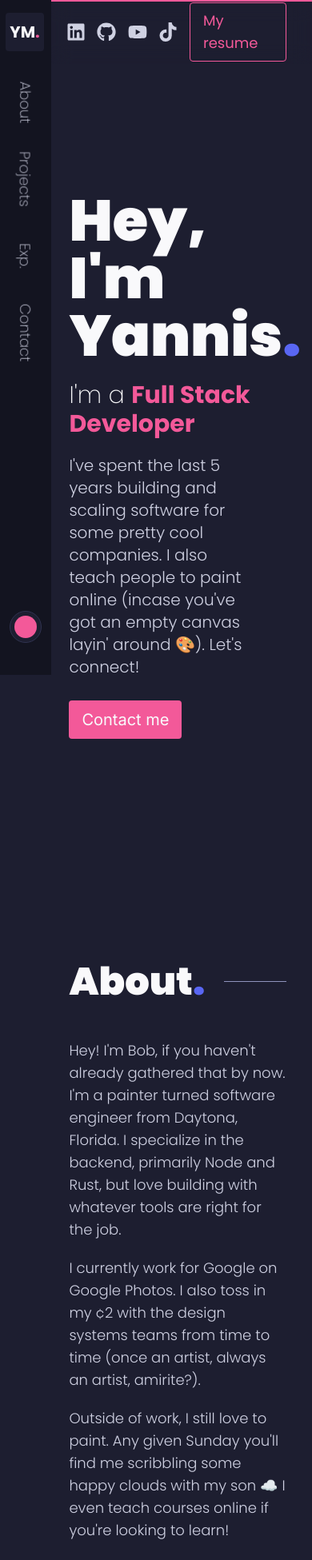
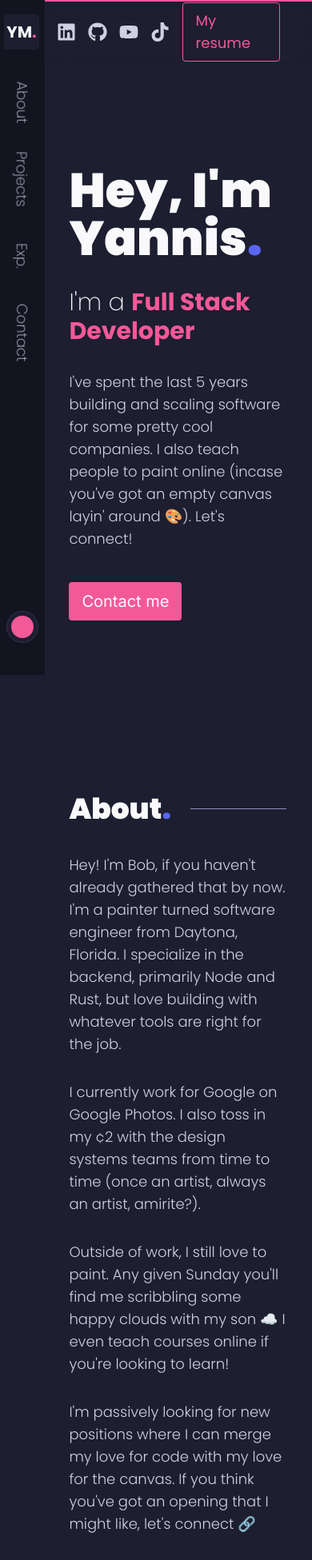
Before and after one commit to Voltz7788/personal-portfolio-v2, a Next.js app: page / in a window 390 px wide. Shown: the top 1951 px of the page at 80% size. Built offline with nearby package versions, Linux system fonts and the light colour scheme.

Commit message:
feat: make mobile responsive

```diff
--- a/app/components/About/About.tsx
+++ b/app/components/About/About.tsx
@@ -4,7 +4,7 @@ import Bio from "./Bio";
 
 export default function About() {
   return (
-    <section className="mt-28" id="about">
+    <section className="mt-20 md:mt-28" id="about">
       <SectionHeading.Root>
         <SectionHeading.Title title="About" />
         <SectionHeading.Divider />
--- a/app/components/About/Bio.tsx
+++ b/app/components/About/Bio.tsx
@@ -8,8 +8,8 @@ import { workTechStack } from "@/app/data/workTechStack";
 
 export default function Bio() {
   return (
-    <div className="flex flex-col lg:grid lg:grid-cols-5 gap-7 w-full mt-10">
-      <div className="text-copy-light col-span-3 flex flex-col gap-5 font-light text-lg">
+    <div className="flex flex-col lg:grid lg:grid-cols-5 gap-7 w-full mt-7 md:mt-10">
+      <div className="text-copy-light col-span-3 flex flex-col gap-8 md:gap-5 font-light text-lg">
         <Reveal>
           <p className="transition-all duration-300">
             Hey! I&apos;m Bob, if you haven&apos;t already gathered that by now.
--- a/app/components/Animation/ScrollTracker.tsx
+++ b/app/components/Animation/ScrollTracker.tsx
@@ -7,7 +7,7 @@ export default function ScrollTracker() {
   return (
     <motion.div
       style={{ scaleX: scrollYProgress }}
-      className={`bg-secondary fixed top-0 w-full origin-left h-0.5 mx-16 z-40`}
+      className={`bg-secondary fixed top-0 w-full origin-left h-0.5 mx-14 md:mx-16 z-40`}
     />
   );
 }
--- a/app/components/Contact/Contact.tsx
+++ b/app/components/Contact/Contact.tsx
@@ -10,20 +10,20 @@ export default function Contact() {
       id="contact"
     >
       <Reveal width="w-full">
-        <h2 className="font-black text-7xl lg:text-[5.5rem] text-copy w-full text-center transition-all duration-300">
+        <h2 className="font-black text-[3.5rem] md:text-7xl lg:text-[5.5rem] text-copy w-full text-center transition-all duration-300">
           Contact
           <span className="text-primary transition-all duration-300">.</span>
         </h2>
       </Reveal>
       <Reveal width="w-fit">
-        <p className="text-lg text-center font-light text-copy-lighter mx-auto  lg:max-w-[80%] mb-10 mt-2 transition-all duration-300">
+        <p className="text-lg text-center font-light text-copy-lighter mx-auto lg:max-w-[80%] mb-10 mt-4 transition-all duration-300">
           Shoot me an email if you want to connect! You can also find me on{" "}
           <Link
             href={socials.linkedIn}
             target="_blank"
             className="text-secondary hover:underline transition-all duration-300"
           >
-            Linkedin
+            LinkedIn
           </Link>{" "}
           if that&apos;s more your speed.
         </p>
--- a/app/components/Experience/Experience.tsx
+++ b/app/components/Experience/Experience.tsx
@@ -4,7 +4,7 @@ import { experienceList } from "@/app/data/experienceList";
 
 export default function Experience() {
   return (
-    <section className="mt-64" id="experience">
+    <section className="mt-32 md:mt-64" id="experience">
       <SectionHeading.Root>
         <SectionHeading.Title title="Experience" />
         <SectionHeading.Divider />
--- a/app/components/General/SectionHeading.tsx
+++ b/app/components/General/SectionHeading.tsx
@@ -8,7 +8,7 @@ export default function Root({ children }: { children: ReactNode }) {
 const Title = ({ title }: { title: string }) => {
   return (
     <Reveal width="w-fit">
-      <h3 className="text-5xl lg:text-6xl font-black text-copy w-fit py-2 transition-all duration-300">
+      <h3 className="text-4xl md:text-5xl lg:text-6xl font-black text-copy w-fit py-2 transition-all duration-300">
         {title}
         <span className="text-primary transition-all duration-300">.</span>
       </h3>
--- a/app/components/Hero/Hero.tsx
+++ b/app/components/Hero/Hero.tsx
@@ -5,15 +5,15 @@ const inter = Inter({ subsets: ["latin"] });
 
 export default function Hero() {
   return (
-    <section className="py-40 " id="hero">
+    <section className="py-32 md:py-40 " id="hero">
       <Reveal>
-        <h1 className="font-black text-7xl lg:text-8xl text-copy transition-all duration-300">
+        <h1 className="font-black text-6xl md:text-7xl lg:text-8xl text-copy transition-all duration-300">
           Hey, I&apos;m Yannis
           <span className="text-primary transition-all duration-300">.</span>
         </h1>
       </Reveal>
       <Reveal>
-        <h2 className="font-extralight text-3xl lg:text-4xl text-copy mt-5 transition-all duration-300">
+        <h2 className="font-extralight text-3xl lg:text-4xl text-copy mt-8 md:mt-5 transition-all duration-300">
           I&apos;m a{" "}
           <span className="font-bold text-secondary transition-all duration-300">
             Full Stack Developer
@@ -21,7 +21,7 @@ export default function Hero() {
         </h2>
       </Reveal>
       <Reveal>
-        <p className="text-copy-light mt-5 w-4/5 text-xl font-light transition-all duration-300">
+        <p className="text-copy-light mt-8 md:mt-5 text-lg w-full md:text-xl font-light transition-all duration-300">
           I&apos;ve spent the last 5 years building and scaling software for
           some pretty cool companies. I also teach people to paint online
           (incase you&apos;ve got an empty canvas layin&apos; around 🎨).
@@ -31,7 +31,7 @@ export default function Hero() {
       <Reveal>
         <Link href={"#contact"}>
           <div
-            className={`bg-secondary text-copy px-4 py-2.5 w-full rounded text-xl mt-7 ${inter.className} transition-all duration-300`}
+            className={`bg-secondary text-copy px-4 py-2.5 w-full rounded text-xl mt-10 md:mt-7 ${inter.className} transition-all duration-300`}
           >
             Contact me
           </div>
--- a/app/components/Navigation/Navbar.tsx
+++ b/app/components/Navigation/Navbar.tsx
@@ -22,7 +22,7 @@ export default function Navbar() {
       initial={{ x: "-100%" }}
       animate={{ x: "0%" }}
       transition={{ duration: 0.3, ease: "easeInOut" }}
-      className="h-screen w-16 fixed top-0 bg-background transition-all duration-300"
+      className="h-screen md:w-16 w-14 fixed top-0 bg-background transition-all duration-300"
     >
       <div className="flex flex-col justify-between items-center h-screen transition-all duration-300">
         <div className="w-full">
@@ -30,9 +30,8 @@ export default function Navbar() {
             href={"#hero"}
             className="h-20 grid place-content-center border-r-2 border-background text-copy text-xl font-bold transition-all duration-300"
           >
-            <div className="h-12 bg-foreground w-12 rounded grid place-content-center transition-all duration-300">
+            <div className="h-11 w-11 md:h-12 md:w-12 bg-foreground rounded grid place-content-center transition-all duration-300">
               <p>
-                {" "}
                 YM
                 <span className="text-secondary transition-all duration-300">
                   .
--- a/app/components/Navigation/TopLinks.tsx
+++ b/app/components/Navigation/TopLinks.tsx
@@ -4,7 +4,7 @@ import { motion } from "framer-motion";
 
 export default function TopLinks() {
   return (
-    <div className="fixed flex items-center justify-between w-full mx-16 pl-1 md:pl-10 pr-24 h-20 backdrop-blur-md z-30">
+    <div className="fixed flex items-center justify-between w-full mx-14 md:mx-16 md:pl-10 pr-24 h-20 backdrop-blur-md z-30">
       <SocialLinks />
       <motion.a
         href="resume.pdf"
--- a/app/components/Projects/ProjectParts.tsx
+++ b/app/components/Projects/ProjectParts.tsx
@@ -7,7 +7,6 @@ import Image, { StaticImageData } from "next/image";
 import ScaleRotate from "../Animation/ScaleRotate";
 import { Url } from "next/dist/shared/lib/router/router";
 import { motion } from "framer-motion";
-import DetailedProjectCard from "./DetailedProjectCard";
 
 export default function Card({
   children,
@@ -19,18 +18,18 @@ export default function Card({
   setOpen: Dispatch<SetStateAction<boolean>>;
 }) {
   return (
-    <div className="flex flex-col w-full transition-all duration-300">
+    <div className="flex flex-col w-full transition-all duration-300 aspect-video">
       <motion.button
         initial={"initial"}
         whileHover={"hover"}
         onClick={() => setOpen(true)}
-        className="bg-border w-full h-60 rounded-xl flex items-end overflow-hidden transition-all duration-300"
+        className="bg-border w-full h-full max-h-60 rounded-xl flex items-end overflow-hidden transition-all duration-300"
       >
         <ScaleRotate>
           <Image
             src={image}
             alt="Project image"
-            className="w-4/5 mx-auto h-44 rounded-t-lg object-cover"
+            className="w-4/5 aspect-video mx-auto max-h-52 rounded-t-lg object-cover"
           />
         </ScaleRotate>
       </motion.button>
```
